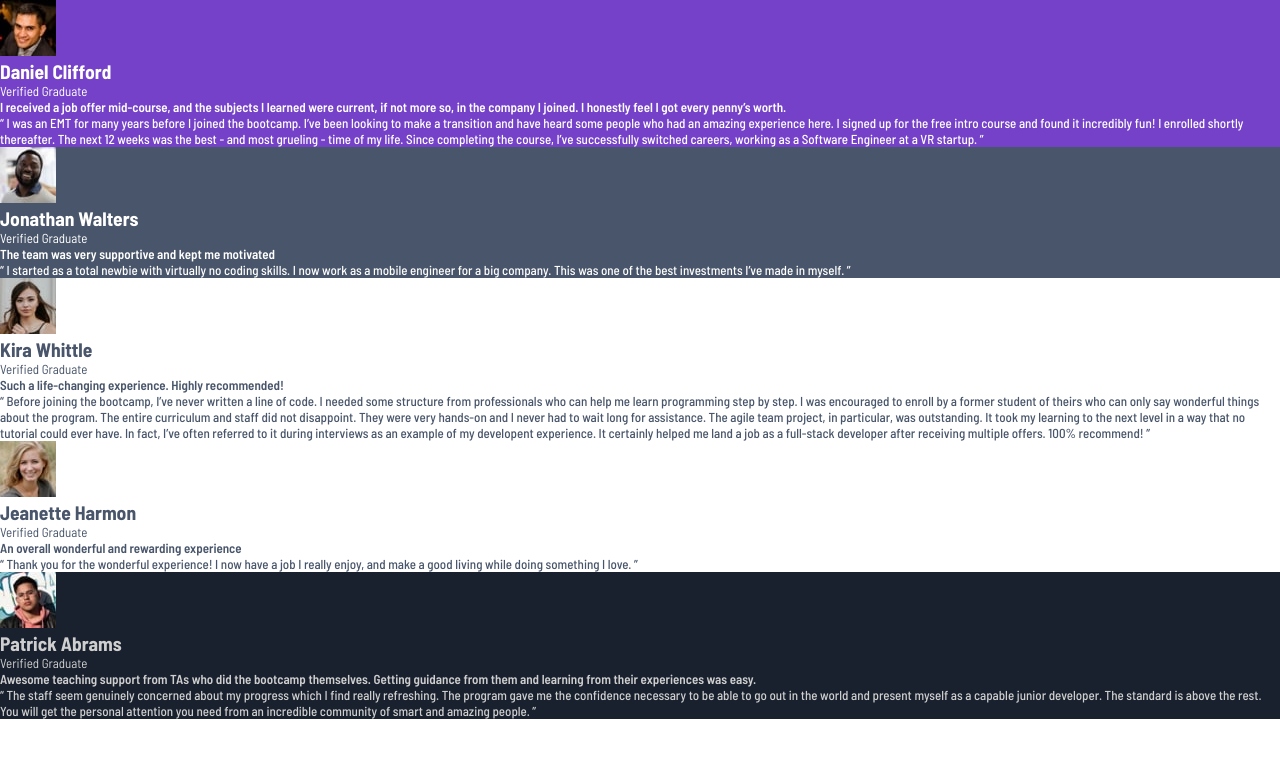
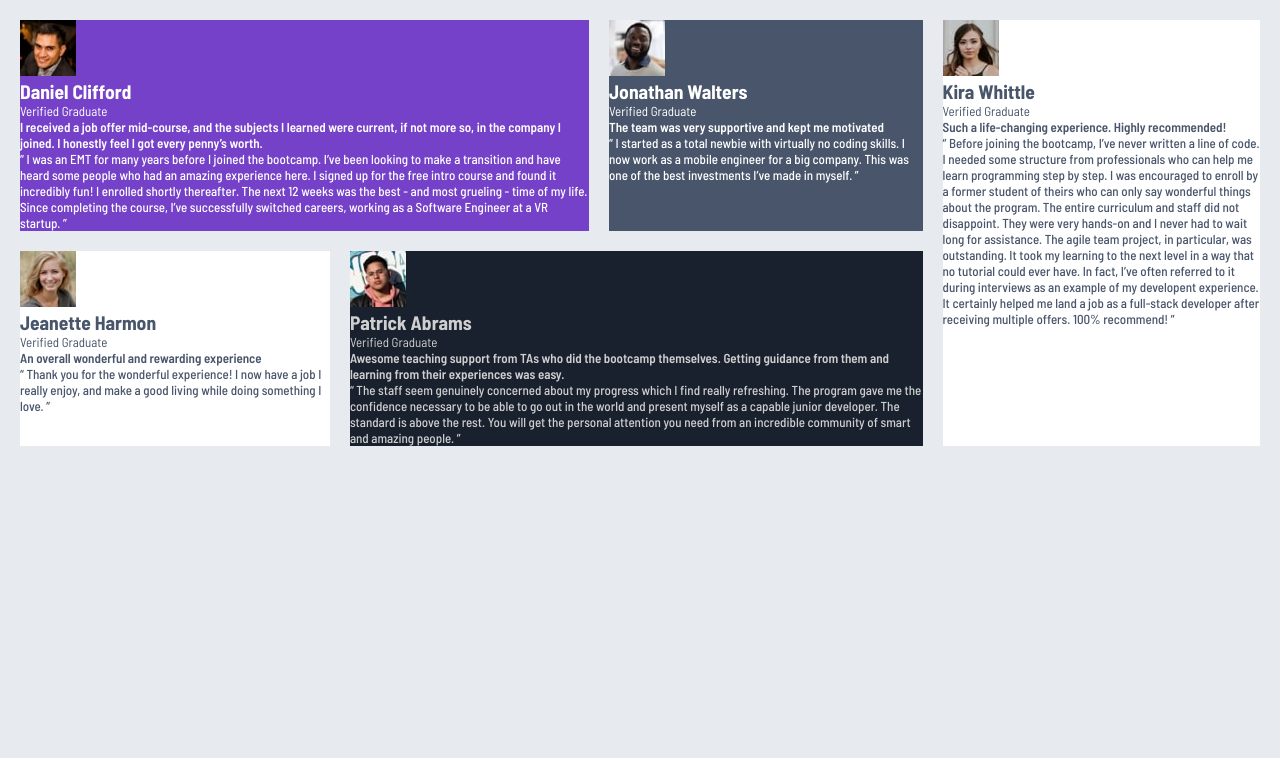
Before and after one commit to Ali-Zol/frontend-mentor-testimonials-grid-section, a plain HTML site: page index.html in a window 1280 px wide. Drawn offline with Linux system fonts and the light colour scheme.

Commit message:
feat: implement desktop 4-column grid layout using grid-template-areas

```diff
--- a/css/style.css
+++ b/css/style.css
@@ -5,9 +5,18 @@
 }
 
 body {
-  background-color: white;
+  background-color: hsl(214, 17%, 92%);
   font-family: "Barlow Semi Condensed", sans-serif;
   font-size: 13px;
+}
+
+.grid-container {
+  display: grid;
+  grid-template-areas:
+    'daniel daniel jonathan kira'
+    'jeanette patrick patrick kira';
+  gap: 20px;
+  margin: 20px;
 }
 
 main article .card-summary {
@@ -21,24 +30,29 @@ main article .card-quote {
 main .card-daniel {
   background-color: hsl(263, 55%, 52%);
   color: white;
+  grid-area: daniel;
 }
 
 main .card-jonathan {
   background-color: hsl(217, 19%, 35%);
   color: white;
+  grid-area: jonathan;
 }
 
 main .card-kira {
   background-color: white;
   color: hsl(217, 19%, 35%);
+  grid-area: kira;
 }
 
 main .card-jeanette {
   background-color: white;
   color: hsl(217, 19%, 35%);
+  grid-area: jeanette;
 }
 
 main .card-patrick {
   background-color: hsl(219, 29%, 14%);
   color: hsl(0, 0%, 81%);
+  grid-area: patrick;
 }
```
